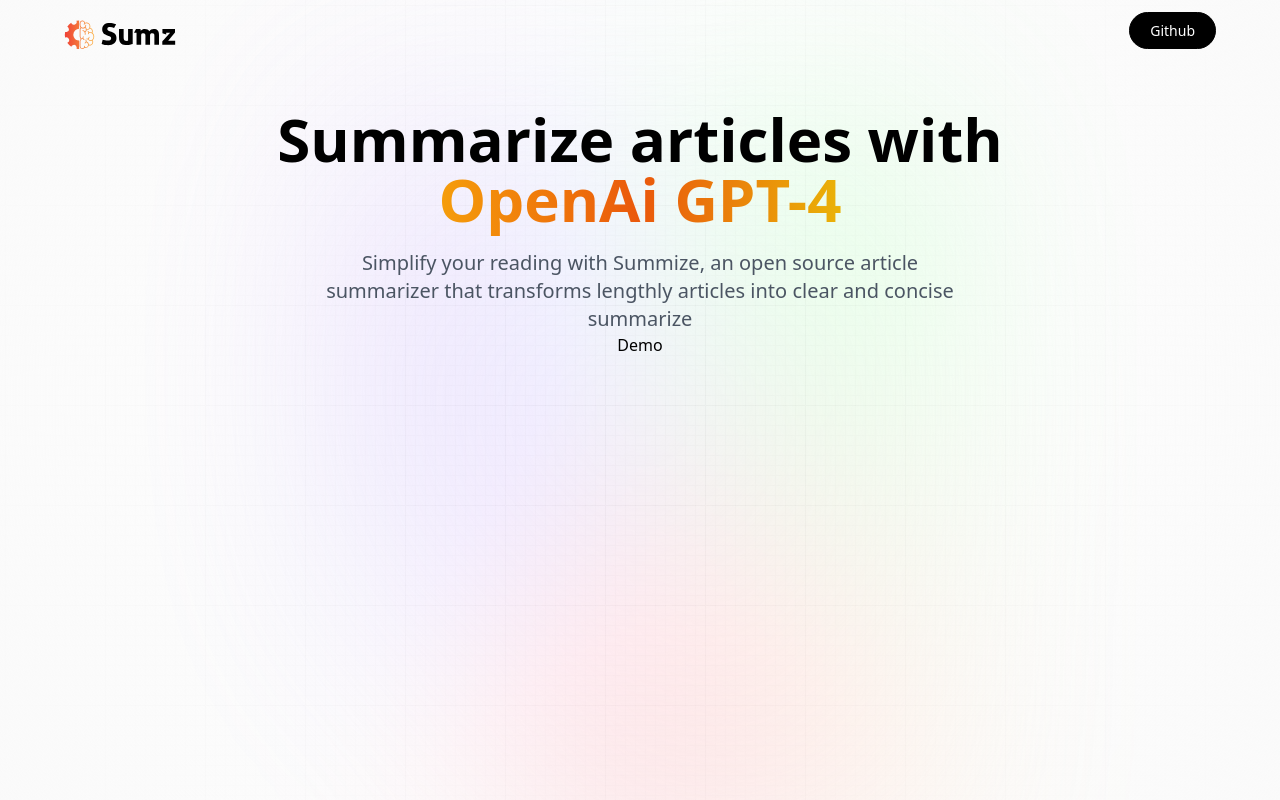
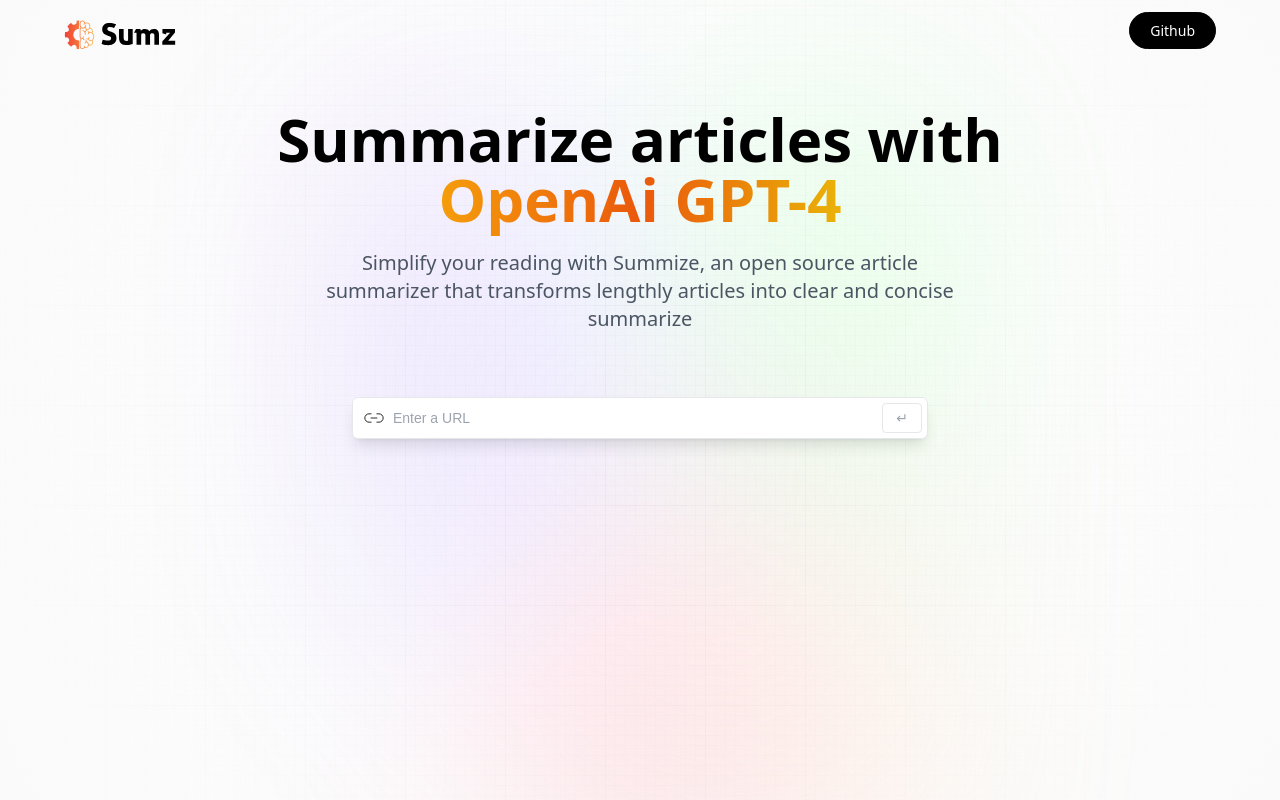
Before and after one commit to Chahine-Chahine/AI_SUMMARIZER, a React (Vite) app: page / in a window 1280 px wide. Built offline with nearby package versions, Linux system fonts and the light colour scheme; a web font is replaced by a local one.

Commit message:
implemented search form with styles

```diff
--- a/src/components/Demo.jsx
+++ b/src/components/Demo.jsx
@@ -1,8 +1,19 @@
-import React from 'react'
+import { useState, useEffect } from "react"
+import { copy, linkIcon , loader , tick } from "../assets"
 
 function Demo() {
   return (
-    <div>Demo</div>
+    <section className="mt-16 w-full max-w-xl">
+        {/* Search */}
+        <div className="flex flex-col w-full gap-2">
+            <form className="relative flex justify-center items-center" onSubmit={()=>{}}>
+                <img src={linkIcon} alt="linkicon" className="absolute left-0 my-2 ml-3 w-5"/>
+                <input type="url" placeholder="Enter a URL" value="" onChange={()=>{}} required className="url_input peer"/>
+                <button type="submit" className="submit_btn peer-focus:border-gray-700 peer-focus:text-gray-700">↵</button>
+            </form>
+            {/* Browser URL History */}
+        </div>
+    </section>
   )
 }
 
```
